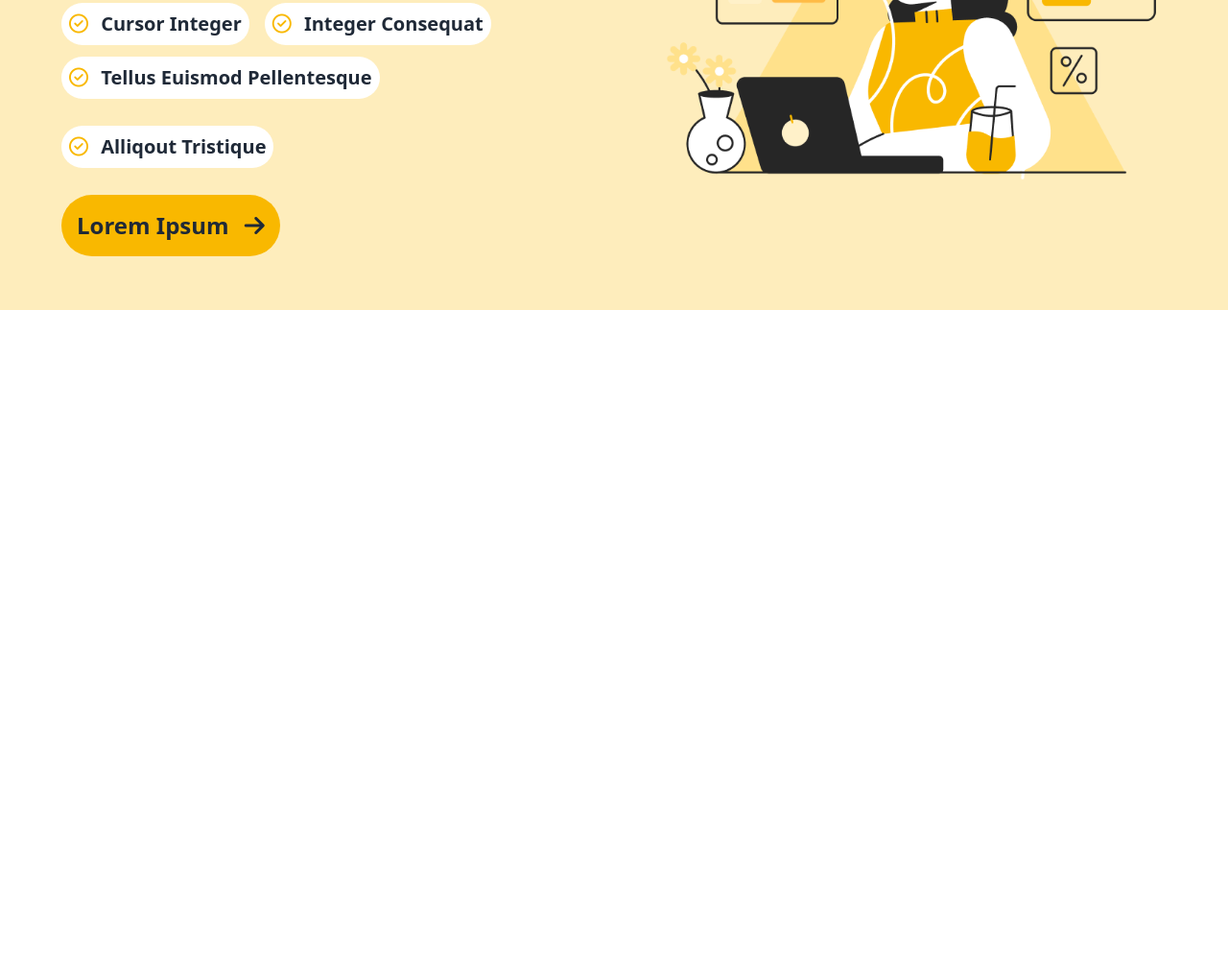
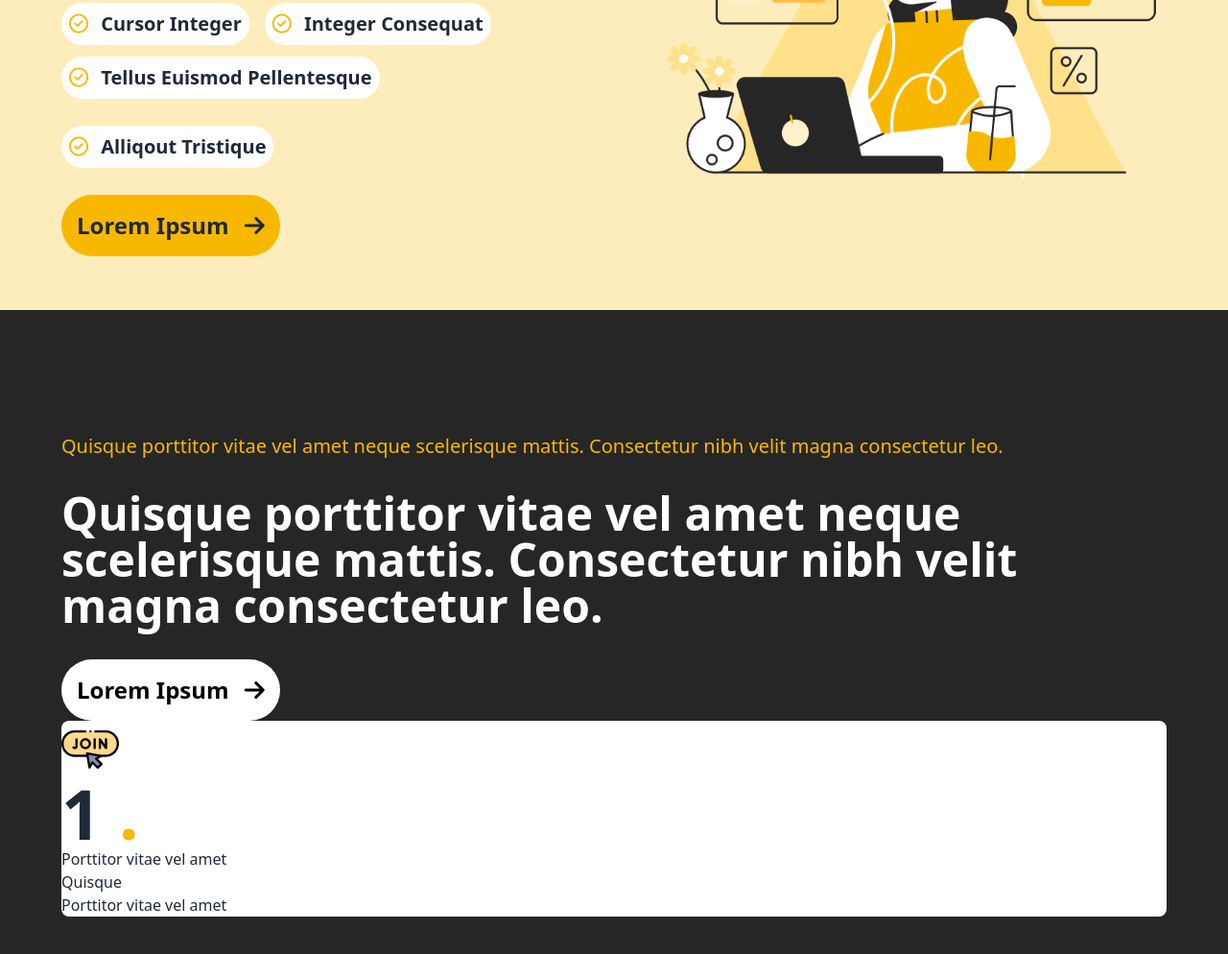
Before and after one commit to HiYasin/EDGE-IIUC-CBI-031-MID, a plain HTML site: page index.html in a window 1280 px wide. Shown: the part 394-1388 px from the top of the page at 96% size. Before the commit the page ends 800 px from the top, so only its background shows below. Drawn offline with nearby package versions, Linux system fonts and the light colour scheme.

Commit message:
Feature created

```diff
--- a/index.html
+++ b/index.html
@@ -100,5 +100,43 @@
         </div>
       </div>
     </header>
+    <main>
+        <div class="bg-[#262626] py-24 md:py-32">
+            <div class="w-[90%] max-w-11/12 mx-auto">
+                <div class="text-white grid gap-8">
+                    <p class="text-sm md:text-xl text-[#F9B800]">Quisque porttitor vitae vel amet neque scelerisque mattis. Consectetur nibh velit magna consectetur leo. </p>
+                    <h1 class="text-3xl md:text-5xl font-bold">Quisque porttitor vitae vel amet neque scelerisque mattis. Consectetur nibh velit magna consectetur leo. </h1>
+                    <div>
+                        <button
+                        class="bg-white text-black md:text-xl lg:text-2xl font-bold flex items-center gap-4 p-2 md:p-4 rounded-full"
+                      >
+                        Lorem Ipsum <i class="fa-solid fa-arrow-right"></i>
+                      </button>
+                    </div>
+                </div>
+
+
+                <div>
+                    <div>
+                        <div class="bg-white rounded-lg">
+                            <div>
+                                <img src="assets/icon-join.png" alt="">
+                            </div>
+                            <h1 class="text-7xl font-bold">1 <span class="text-[#F9B800]">.</span></h1>
+                            <p>Porttitor vitae vel amet </p>
+                            <p>Quisque</p>
+                            <p>Porttitor vitae vel amet </p>
+                        </div>
+                    </div>
+
+
+                    <div>
+
+                    </div>
+                </div>
+            </div>
+        </div>
+
+    </main>
   </body>
 </html>
```
